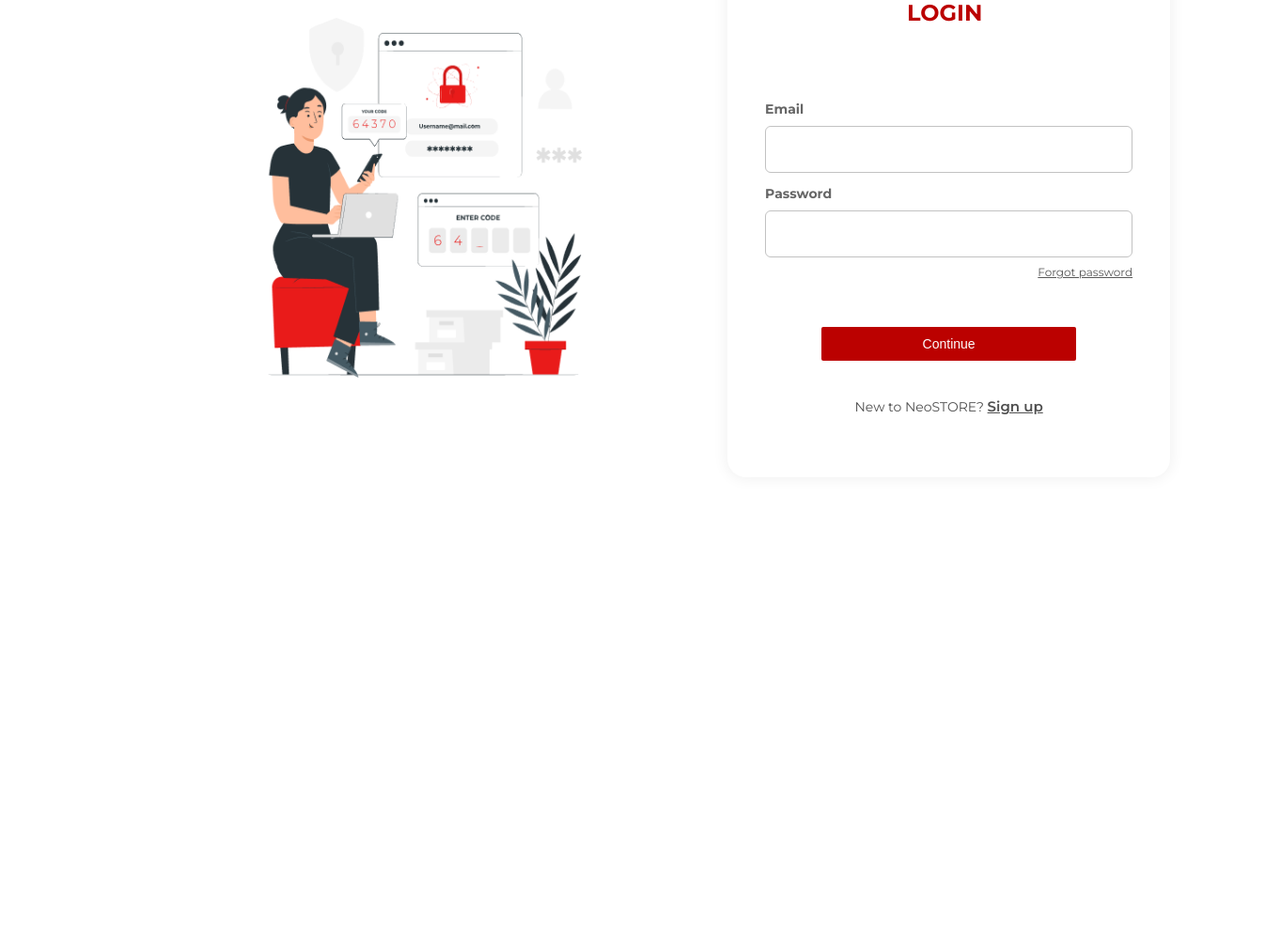
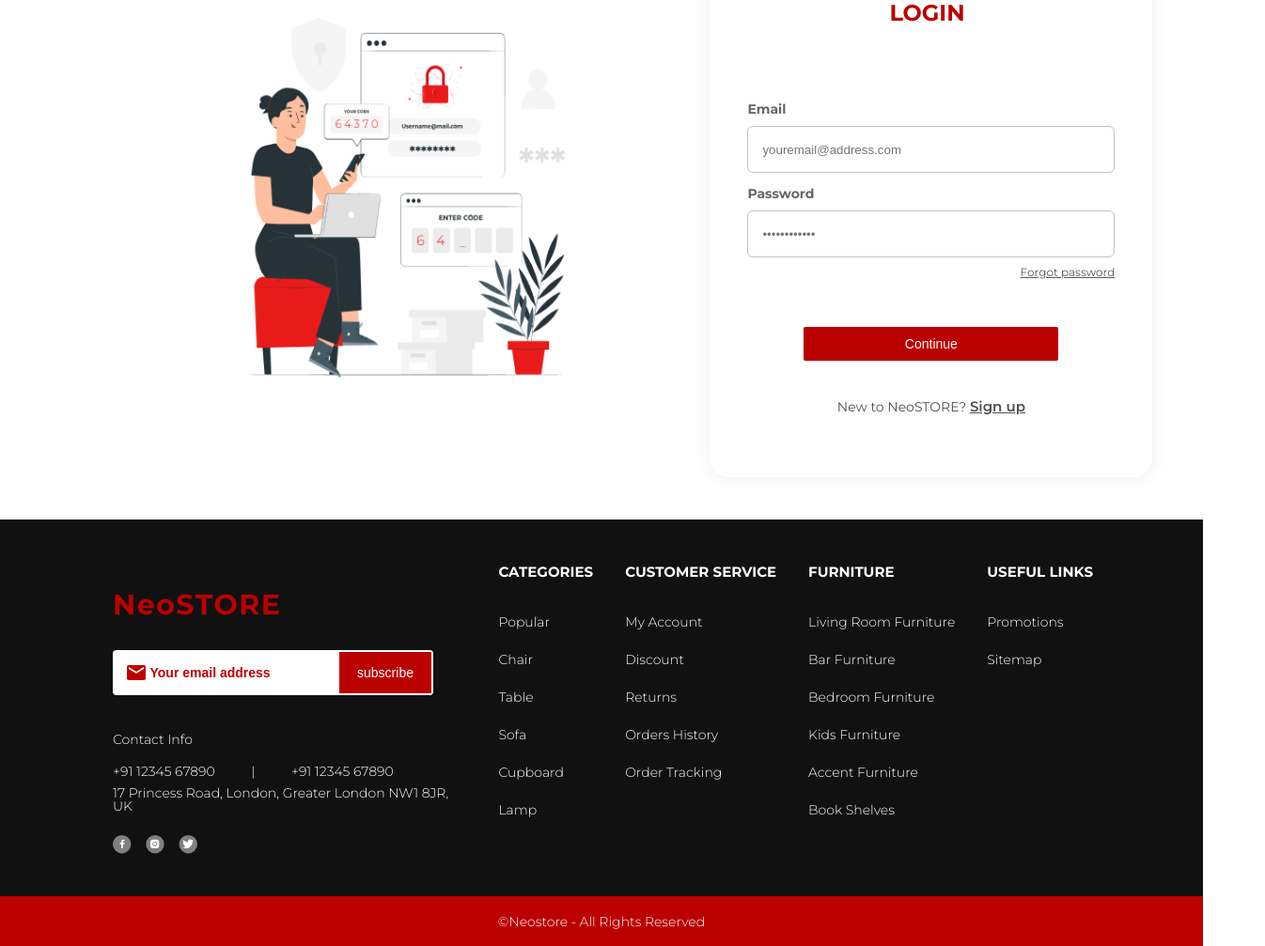
Before and after one commit to Saadat-Neosoft/neosoft-login, a website: page app/index.html in a window 1280 px wide. Shown: the part 171-1178 px from the top of the page at 94% size, 1346 px wide, since content can reach past the window. Before the commit the page ends 800 px from the top, so only its background shows below. Drawn offline with Linux system fonts and the light colour scheme; some packages are replaced by stand-ins of ours.

Commit message:
refactored the hero component and footer component

```diff
--- a/app/index.html
+++ b/app/index.html
@@ -4,21 +4,24 @@
         <meta charset="UTF-8" />
         <meta http-equiv="X-UA-Compatible" content="IE=edge" />
         <meta name="viewport" content="width=device-width, initial-scale=1.0" />
-        <title>NeoStore</title>
+        <title>Login | NeoStore</title>
+        <link href="https://be.1-thing.in/favicon.png" rel="shortcut icon" />
         <link rel="preconnect" href="https://fonts.googleapis.com" />
         <link rel="preconnect" href="https://fonts.gstatic.com" crossorigin />
         <link
             href="https://fonts.googleapis.com/css2?family=Montserrat:wght@300;400;500;600;700;800;900&display=swap"
             rel="stylesheet"
         />
-
+        <link rel="stylesheet" href="./css/styles.css" />
         <script
             type="text/javascript"
             src="https://cdn.jsdelivr.net/npm/lozad/dist/lozad.min.js"
+            defer
         ></script>
-        <link rel="stylesheet" href="./css/styles.css" />
+        <script src="index.js" defer></script>
     </head>
     <body>
+        <!-- HEADER -->
         <header>
             <a href="/discount-page" class="header__flash-sale"
                 >MARKDOWNS: UP TO 70% OFF SHOP NOW</a
@@ -27,7 +30,7 @@
                 <a href="/neostore" class="header__title">NeoSTORE</a>
             </div>
         </header>
-
+        <!-- HERO -->
         <main class="hero">
             <div class="hero__left">
                 <img
@@ -54,6 +57,7 @@
                         type="email"
                         id="loginEmail"
                         class="hero__right__form-control"
+                        placeholder="youremail@address.com"
                     />
                     <label for="loginEmail" class="hero__right__form-label"
                         >Password</label
@@ -62,11 +66,16 @@
                         type="password"
                         id="loginPassword"
                         class="hero__right__form-control"
+                        placeholder="••••••••••••"
                     />
-                    <a class="hero__right__form__forgot-password"
+                    <a
+                        href="/forgot-password"
+                        class="hero__right__form__forgot-password"
                         >Forgot password</a
                     >
-                    <button class="hero__right__form-btn">Continue</button>
+                    <button type="submit" class="hero__right__form-btn">
+                        Continue
+                    </button>
                     <span class="hero__right__form-signup">
                         New to NeoSTORE?
                         <a href="/signup" class="hero__right__form-signup-btn"
@@ -77,89 +86,146 @@
             </div>
         </main>
         <!-- FOOTER -->
-        <!-- <div class="footer"> -->
-        <!-- FOOTER LEFT -->
-        <!-- <div class="footer__left">
-      <p class="header__title">NeoSTORE</p> -->
-        <!-- SUBSCRIBE -->
-        <!-- <div class="footer__left__subscribe">
-        <img src="./assets/icon_mail.svg" alt="" />
+        <footer class="footer">
+            <!-- FOOTER CONTAINER -->
+            <div class="footer__container">
+                <div class="footer__container__contact-us">
+                    <span class="footer__container__contact-us__title"
+                        >NeoSTORE</span
+                    >
+
+                    <form
+                        action="/email-subscription"
+                        method="post"
+                        class="footer__container__contact-us__subscribe"
+                    >
+                        <img src="./assets/icon_mail.svg" alt="email-icon" />
                         <input type="email" placeholder="Your email address" />
-        <div class="footer__left__subscribe-btn">
-          <p class="footer__left__subscribe-btn__text">subscribe</p>
-        </div>
-      </div> -->
-        <!-- CONTACT -->
-        <!-- <div class="footer__left__contact">
-        <p class="footer__left__contact__info">Contact Info</p> -->
-        <!-- NUMBER -->
-        <!-- <p class="footer__left__contact__number">
-            +91 12345 67890 &nbsp; &nbsp; &nbsp; | &nbsp; &nbsp; &nbsp; +91
-            12345 67890
-          </p> -->
-        <!-- ADDRESS -->
-        <!-- <p class="footer__left__contact__address">
+                        <button
+                            type="submit"
+                            class="footer__container__contact-us__subscribe-btn"
+                        >
+                            subscribe
+                        </button>
+                    </form>
+
+                    <div class="footer__container__contact-us__contact">
+                        <span
+                            class="footer__container__contact-us__contact__info"
+                        >
+                            Contact Info
+                        </span>
+
+                        <span
+                            class="footer__container__contact-us__contact__number"
+                        >
+                            <span> +91 12345 67890 </span>
+                            <span>|</span>
+                            <span> +91 12345 67890 </span>
+                        </span>
+
+                        <p
+                            class="footer__container__contact-us__contact__address"
+                        >
                             17 Princess Road, London, Greater London NW1 8JR, UK
                         </p>
-  </div> -->
-        <!-- SOCIAL MEDIA ICONS -->
-        <!-- <div class="footer__left__contact__icons">
-    <img src="./assets/icon_facebook.svg" alt="facebook-icon" />
-    <img src="./assets/icon_instagram.svg" alt="instagram-icon" />
-    <img src="./assets/icon_twitter.svg" alt="twitter-icon" />
                     </div>
-</div> -->
-        <!-- FOOTER RIGHT -->
-        <!-- <div class="footer__right">
-  <div class="footer__right__quick-links">
-    <div class="footer__right__quick-links__list">
-            <p class="footer__right__quick-links__list__title">Categories</p>
-            <div class="footer__right__quick-links__list__list-item">
-              <a href="">Popular</a>
-              <a href="">Chair</a>
-              <a href="">Table</a>
-              <a href="">Sofa</a>
-              <a href="">Cupboard</a>
-              <a href="">Lamp</a>
+
+                    <div class="footer__container__contact-us__contact__icons">
+                        <a href="/facebook">
+                            <img
+                                src="./assets/icon_facebook.svg"
+                                alt="facebook-icon"
+                                title="Facebook"
+                            />
+                        </a>
+                        <a href="/instagram">
+                            <img
+                                src="./assets/icon_instagram.svg"
+                                alt="instagram-icon"
+                                title="Instagram"
+                            />
+                        </a>
+                        <a href="/twitter">
+                            <img
+                                src="./assets/icon_twitter.svg"
+                                alt="twitter-icon"
+                                title="Twitter"
+                            />
+                        </a>
                     </div>
                 </div>
-          <div class="footer__right__quick-links__list">
-            <p class="footer__right__quick-links__list__title">
-              Customer Service
-            </p>
-            <div class="footer__right__quick-links__list__list-item">
-              <a href="">My Account</a>
-              <a href="">Discount</a>
-              <a href="">Returns</a>
-              <a href="">Orders History</a>
-              <a href="">Order Tracking</a>
+                <!-- QUICK LINKS -->
+                <div class="footer__container__quick-links">
+                    <div class="footer__container__quick-links__list">
+                        <span
+                            class="footer__container__quick-links__list__title"
+                        >
+                            Categories
+                        </span>
+                        <div
+                            class="footer__container__quick-links__list__list-item"
+                        >
+                            <a href="/">Popular</a>
+                            <a href="/">Chair</a>
+                            <a href="/">Table</a>
+                            <a href="/">Sofa</a>
+                            <a href="/">Cupboard</a>
+                            <a href="/">Lamp</a>
                         </div>
                     </div>
-          <div class="footer__right__quick-links__list">
-            <p class="footer__right__quick-links__list__title">Furniture</p>
-            <div class="footer__right__quick-links__list__list-item">
-              <a href="">Living Room Furniture</a>
-              <a href="">Bar Furniture</a>
-              <a href="">Bedroom Furniture</a>
-              <a href="">Kids Furniture</a>
-              <a href="">Accent Furniture</a>
-              <a href="">Book Shelves</a>
+                    <div class="footer__container__quick-links__list">
+                        <span
+                            class="footer__container__quick-links__list__title"
+                        >
+                            Customer Service
+                        </span>
+                        <div
+                            class="footer__container__quick-links__list__list-item"
+                        >
+                            <a href="/">My Account</a>
+                            <a href="/">Discount</a>
+                            <a href="/">Returns</a>
+                            <a href="/">Orders History</a>
+                            <a href="/">Order Tracking</a>
                         </div>
                     </div>
-          <div class="footer__right__quick-links__list">
-            <p class="footer__right__quick-links__list__title">Useful Links</p>
-            <div class="footer__right__quick-links__list__list-item">
-              <a href="">Promotions</a>
-              <a href="">Sitemap</a>
+                    <div class="footer__container__quick-links__list">
+                        <span
+                            class="footer__container__quick-links__list__title"
+                        >
+                            Furniture
+                        </span>
+                        <div
+                            class="footer__container__quick-links__list__list-item"
+                        >
+                            <a href="/">Living Room Furniture</a>
+                            <a href="/">Bar Furniture</a>
+                            <a href="/">Bedroom Furniture</a>
+                            <a href="/">Kids Furniture</a>
+                            <a href="/">Accent Furniture</a>
+                            <a href="/">Book Shelves</a>
+                        </div>
+                    </div>
+                    <div class="footer__container__quick-links__list">
+                        <span
+                            class="footer__container__quick-links__list__title"
+                        >
+                            Useful Links
+                        </span>
+                        <div
+                            class="footer__container__quick-links__list__list-item"
+                        >
+                            <a href="/">Promotions</a>
+                            <a href="/">Sitemap</a>
                         </div>
                     </div>
                 </div>
             </div>
-    </div> -->
-        <!-- COPYRIGHT BANNER -->
-        <!-- <div class="copyright-banner">
-      <p class="copyright-banner__text">©Neostore - All Rights Reserved</p>
-    </div> -->
-        <script src="./index.js"></script>
+            <!-- COPYRIGHT -->
+            <span class="footer__copyright">
+                ©Neostore - All Rights Reserved
+            </span>
+        </footer>
     </body>
 </html>
--- a/app/index.js
+++ b/app/index.js
@@ -1,4 +1,2 @@
-// import lozad from "lozad";
-
-const observer = lozad(); // lazy loads elements with default selector as ".lozad"
+const observer = lozad(); // lazy loads elements with default selector as '.lozad'
 observer.observe();
--- a/app/scss/layout/_footer.scss
+++ b/app/scss/layout/_footer.scss
@@ -1,22 +1,41 @@
 .footer {
     display: flex;
-    // flex-direction: column;
+    flex-direction: column;
+
+    &__container {
+        display: flex;
+        justify-content: space-between;
         background: $color-secondary;
-    width: 1440px;
         height: 367px;
         padding-top: 34px;
+        padding-left: 100px;
+        padding-right: 100px;
 
-    &__left {
+        &__contact-us {
+            display: flex;
+            flex-direction: column;
+            align-items: flex-start;
+            justify-content: center;
             width: 605px;
             height: 100%;
-        margin-right: 60px;
+            padding: 0px 20px;
+
+            &__title {
+                display: flex;
+                justify-content: flex-start;
+                align-items: center;
+                color: $color-primary;
+                font-size: 30px;
+                font-weight: 700;
+                letter-spacing: 0.05em;
+                width: 100%;
+            }
 
             &__subscribe {
                 display: flex;
                 width: 326px;
                 height: 48px;
                 margin-top: 33px;
-            margin-left: 100px;
                 border-radius: 4px;
                 background: #ffffff;
                 justify-content: space-between;
@@ -27,7 +46,6 @@
                 > input {
                     border: none;
                     margin-left: -18px;
-                font-family: "Montserrat";
                     font-size: 14px;
                     font-weight: 500;
                     line-height: 16px;
@@ -41,8 +59,6 @@
                     color: $color-primary;
                     font-weight: 700;
                     font-size: 14px;
-                font-family: "Montserrat";
-                font-style: normal;
                 }
             }
 
@@ -54,24 +70,23 @@
                 justify-content: center;
                 background: $color-primary;
                 cursor: pointer;
-
-            &__text {
-                font-family: "Montserrat";
+                border: none;
                 font-weight: 500;
                 font-size: 14px;
                 color: #ffffff;
+
+                &:hover {
+                    background: lighten($color: $color-primary, $amount: 5);
                 }
             }
 
             &__contact {
                 display: flex;
                 flex-direction: column;
-            margin-left: 100px;
 
                 &__info {
                     color: $color-footer-text;
                     margin-top: 40px;
-                font-family: "Montserrat";
                     font-size: 14px;
                     font-weight: 300;
                 }
@@ -79,46 +94,43 @@
                 &__number {
                     color: $color-footer-text;
                     margin-top: 20px;
-                font-family: "Montserrat";
                     font-size: 14px;
                     font-weight: 300;
+                    display: flex;
+                    justify-content: space-between;
+                    width: 80%;
                 }
 
                 &__address {
                     color: $color-footer-text;
                     margin-top: 9px;
-                font-family: "Montserrat";
                     font-size: 14px;
                     font-weight: 300;
                 }
 
                 &__icons {
-                margin-left: 100px;
                     margin-top: 24px;
                     cursor: pointer;
 
-                > img {
+                    > a {
                         margin-right: 10.87px;
                     }
                 }
             }
         }
 
-    &__right {
-        // color: white;
-        width: 100%;
-        margin-left: 60px;
-
         &__quick-links {
             display: flex;
-            // gap: 100px;
+            justify-content: space-around;
+            width: 100%;
             padding-top: 15px;
+
             &__list {
+                display: flex;
+                flex-direction: column;
+                gap: 40px;
                 &__title {
                     color: white;
-                    margin-bottom: 40px;
-                    font-family: "Montserrat";
-                    font-style: normal;
                     font-weight: 700;
                     font-size: 15px;
                     line-height: 14px;
@@ -129,42 +141,28 @@
                     flex-direction: column;
                     > a {
                         color: white;
-                        text-decoration: none;
                         margin-bottom: 27px;
-                        font-family: "Montserrat";
-                        font-style: normal;
                         font-weight: 200;
                         font-size: 14px;
                         line-height: 13px;
+
+                        &:hover {
+                            text-decoration: underline;
                         }
                     }
-            }
-            > :nth-child(1) {
-                margin-right: 76px;
-            }
-            > :nth-child(2) {
-                margin-right: 78px;
-            }
-            > :nth-child(3) {
-                margin-right: 47px;
                 }
             }
         }
     }
 
-.copyright-banner {
+    &__copyright {
         display: flex;
         align-items: center;
         justify-content: center;
         background: $color-primary;
         height: 53px;
-    width: 1440px;
-
-    &__text {
         color: #ffffff;
         font-weight: 300;
         font-size: 14px;
-        font-family: "Montserrat";
-        font-style: normal;
     }
 }
--- a/app/scss/layout/_hero.scss
+++ b/app/scss/layout/_hero.scss
@@ -6,19 +6,13 @@
 
     &__left {
         padding-top: 82.32px;
-        padding-left: 279.71px;
+        padding-left: 261px;
         padding-right: 120.78px;
-
-        &__image {
-            height: 382.78px;
-            width: 340.64;
-        }
     }
 
     &__right {
-        // margin-top: -6px;
         padding-left: 33px;
-        padding-right: 77px;
+        padding-right: 120px;
 
         &__form {
             display: flex;
@@ -72,6 +66,7 @@
                 color: #585858;
                 align-self: flex-end;
                 margin-bottom: 51px;
+                cursor: pointer;
             }
 
             &-btn {
@@ -85,6 +80,10 @@
                 font-weight: 500;
                 font-size: 14px;
                 cursor: pointer;
+
+                &:hover {
+                    background: lighten($color: $color-primary, $amount: 5);
+                }
             }
 
             &-signup {
@@ -102,6 +101,10 @@
                 line-height: 19px;
                 text-decoration-line: underline;
                 cursor: pointer;
+
+                &:hover {
+                    color: lighten($color: #4f4f4f, $amount: 15);
+                }
             }
         }
     }
```
Also changed, not shown: gulpfile.js (+2 -17 lines), app/css/styles.css. Lines whose indentation alone changed are shown as unchanged.
